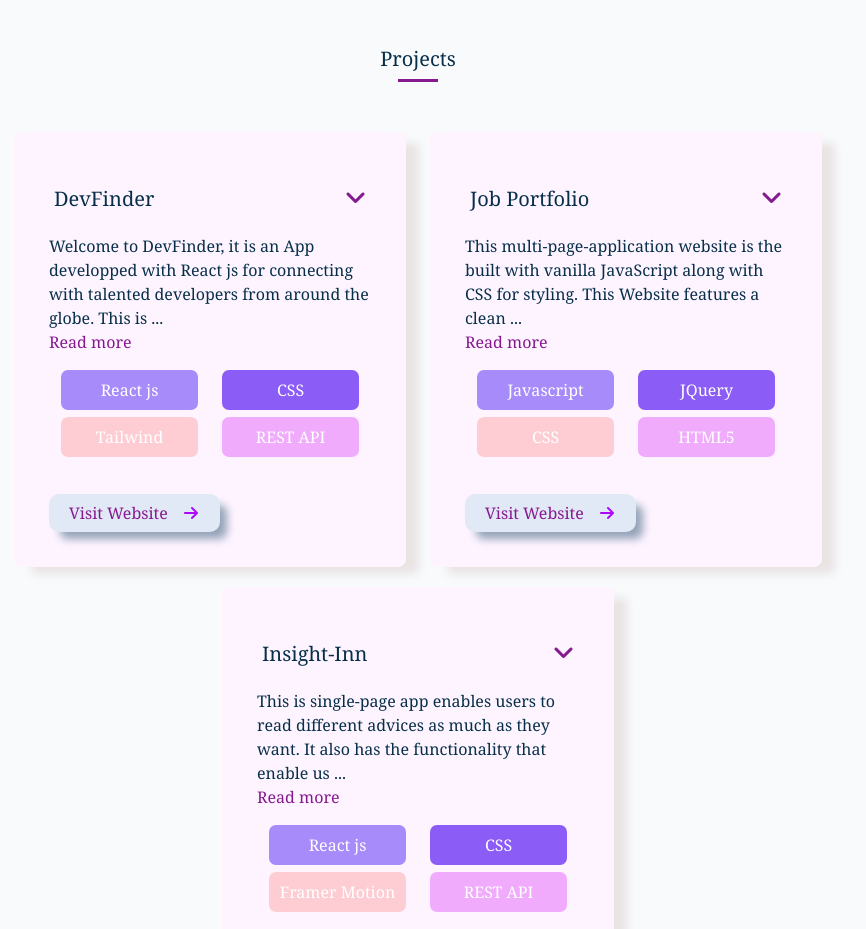
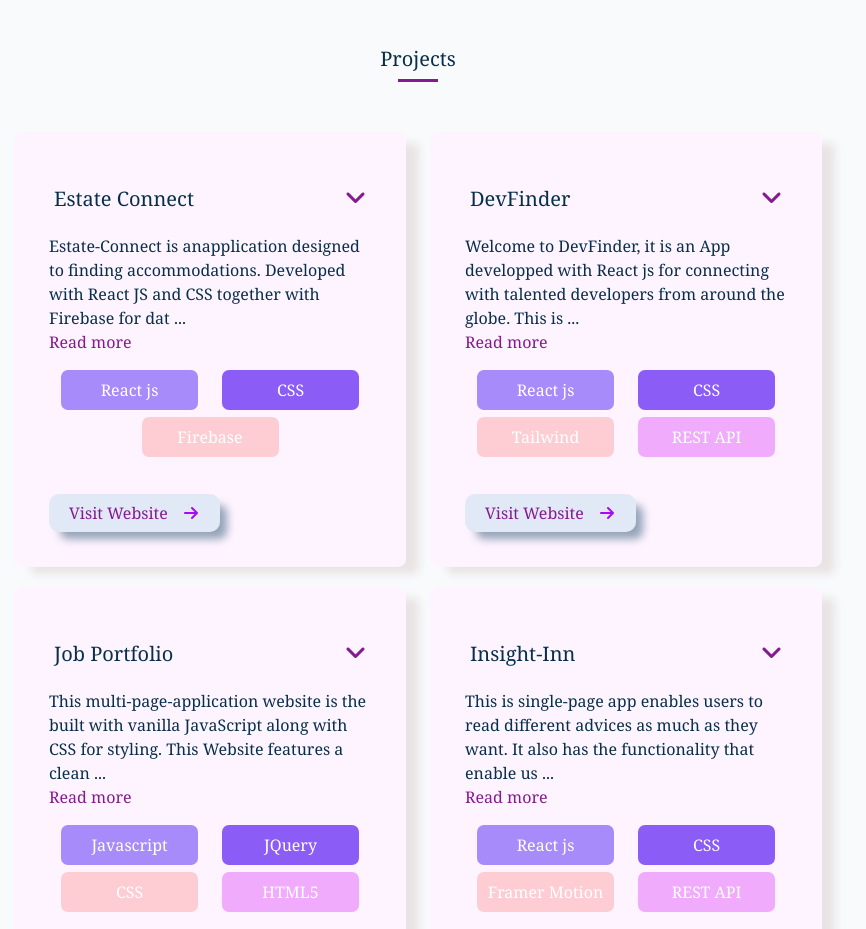
Before and after one commit to Bioskyscode/Portfolio_ReactJS, a React (Create React App) app: page / in a window 1280 px wide. Shown: the part 2540-3469 px from the top of the page, without its empty margins (222-1088 px from the left). Built offline with nearby package versions, Linux system fonts and the light colour scheme.

Commit message:
add Estate-Connect Project

```diff
--- a/src/Components/Projects/Project.js
+++ b/src/Components/Projects/Project.js
@@ -8,6 +8,23 @@ const Project = () => {
     const [showMoreProjects, setShowMoreProjects] = useState(displayedProject);
     const loadMore = () => { setShowMoreProjects(prevList => prevList + 1) };
     const projects = [
+        {
+            name: "Estate Connect",
+            des: "Estate-Connect is anapplication designed to finding accommodations. Developed with React JS and CSS together with Firebase for data storage, Estate-Connect offers a seamless and user-friendly interface that connects users with a variety of housing options.",
+            projectlink: "https://estate-connect.vercel.app/",
+            techused: [
+                {
+                    techname: "React js",
+                },
+                {
+                    techname: "CSS",
+                },
+                {
+                    techname: "Firebase",
+                },
+            ],
+        },
+
         {
             name: "DevFinder",
             des: "Welcome to DevFinder, it is an App developped with React js for connecting with talented developers from around the globe. This is developed for developers to find and connect with other developers or for individuals or teams to find developers . DevFinder is designed to make your search as smooth and efficient as possible.",
--- a/src/Components/Projects/ProjectList.js
+++ b/src/Components/Projects/ProjectList.js
@@ -11,8 +11,12 @@ const ProjectList = ({ name, des, projectlink, techused }) => {
     }
 
     return (
-            <motion.div initial={{ scale: 0 }} animate={{ scale: 1 }}
-            whileHover={{ y:-7 }} transition={{ type: "spring", stiffness: 70 }}
+            <motion.div
+            initial={{ y:200, x:200, opacity:0 }}
+            whileInView={{  y: 0, x:0, opacity:1 }}
+            viewport={{once:true}}
+            whileHover={{ y:-7 }}
+            transition={{ type: "spring", stiffness: 110 }}
             className='project-list'>
                 <div className='title-and-collapse-option'>
                     <h5>{name}</h5>
--- a/src/Components/TechStack/TeckStack.js
+++ b/src/Components/TechStack/TeckStack.js
@@ -14,6 +14,7 @@ const TeckStack = () => {
         { name: "jQuery" },
         { name: "SQL" },
         { name: "Postgres" },
+        { name: "Firebase" },
         { name: "CSS" },
         { name: "SASS" },
         { name: "Bootstrape" },
@@ -36,7 +37,13 @@ const TeckStack = () => {
             </div>
             <div className='row tech-grid1'>
                 {techstacks.slice(0, showMoreTeckStack).map((tech, index) => (
-                    <motion.div initial={{ y: 200, opacity:0 }} whileInView={{ y: 0, opacity:1 }} transition={{ type: "spring", stiffness: 70 }} className='col-xl-4 col-lg-4 col-md-6 col-sm-12' key={index} >
+                    <motion.div
+                    initial={{ y: 200, opacity:0 }}
+                    whileInView={{ y: 0, opacity:1 }}
+                    transition={{ type: "spring", stiffness: 70 }}
+                    viewport={{once:true}}
+                    className='col-xl-4 col-lg-4 col-md-6 col-sm-12'
+                    key={index} >
                         <div className={index === 0 ? 'first-tech-content tech-content' : 'tech-content'}>
                             <span className='tech-num' style={{ backgroundColor: colors[index] }}>{index + 1}</span>
                             <p>{tech.name}</p>
--- a/src/Components/Testimonial/Testimonial.js
+++ b/src/Components/Testimonial/Testimonial.js
@@ -96,7 +96,12 @@ const Testimonial = () => {
                     {data.map((item, index) => (
 
                             <div className='content-slider-main' key={index}>
-                                <motion.div initial={{ scale: 0 }} animate={{ scale: 0.9 }} transition={{ type: "spring", stiffness: 20 }}  className='content-slider' >
+                                <motion.div
+                                initial={{ scale: 0 }}
+                                whileInView={{ scale: 0.9 }}
+                                transition={{ type: "spring", stiffness: 20 }}
+                                viewport={{once:true}}
+                                className='content-slider' >
                                     <img className='slider-img' src={item.img} alt='img'></img>
                                     <p>{item.des}</p>
                                     <p>{item.name}</p>
```
